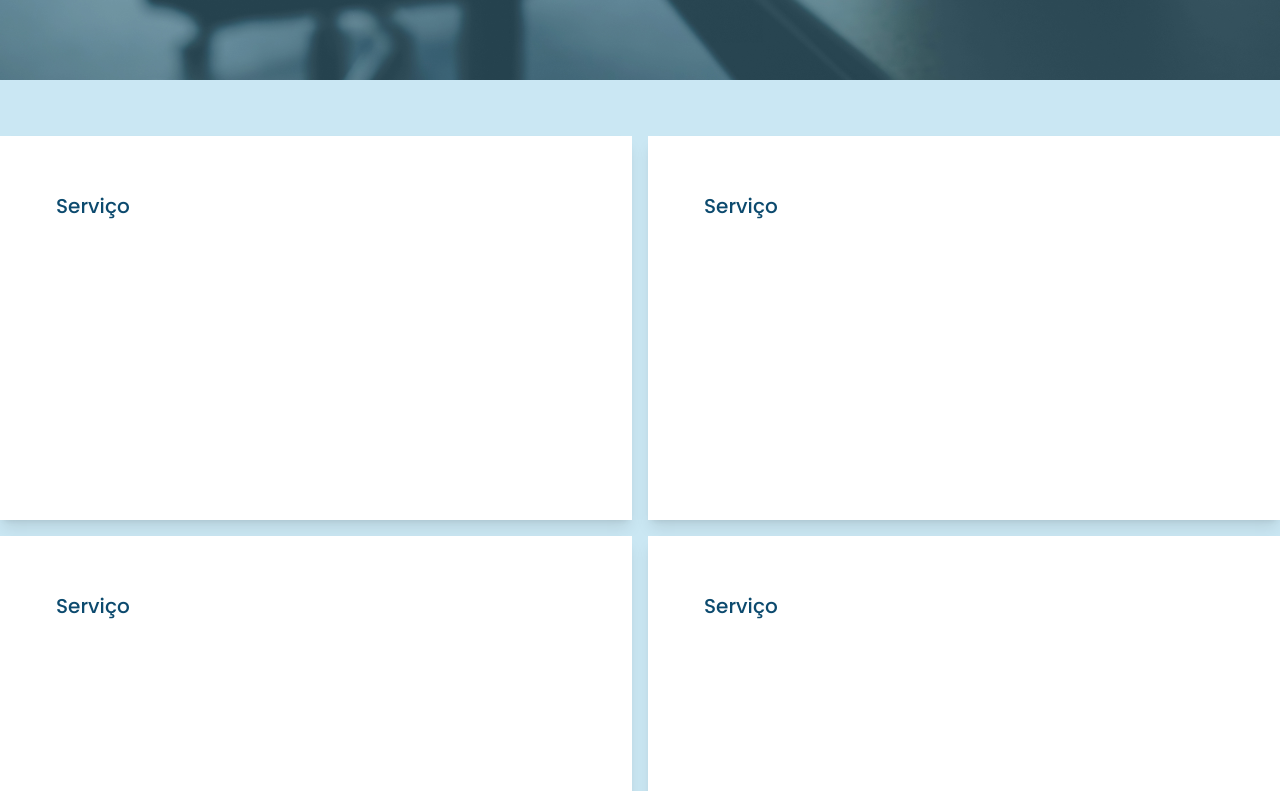
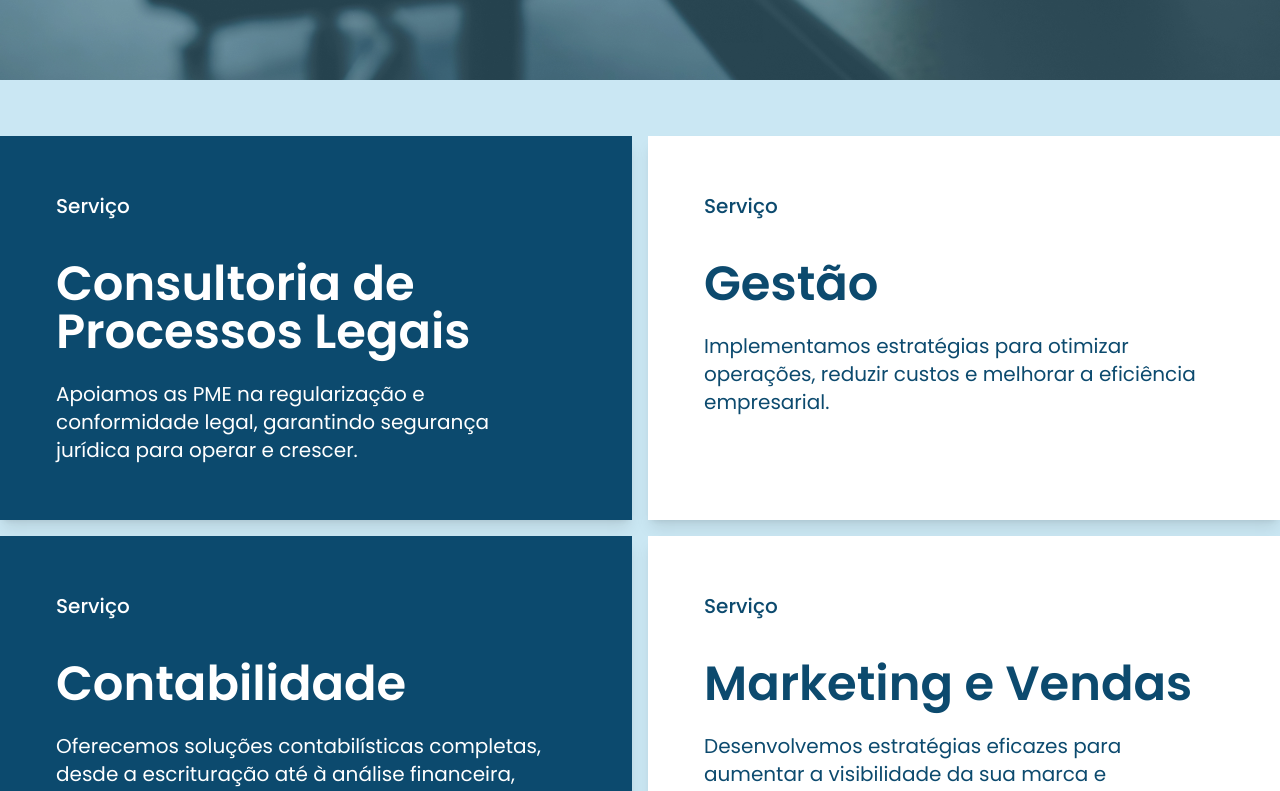
Before and after one commit to alexandre-mahumane/2em-front, a React (Vite) app: page /service in a window 1280 px wide. Shown: the part 720-1511 px from the top of the page. Built offline with nearby package versions, Linux system fonts and the light colour scheme.

Commit message:
update services array

```diff
--- a/src/pages/service.jsx
+++ b/src/pages/service.jsx
@@ -8,28 +8,28 @@ import { motion } from "motion/react";
 export const Service = () => {
   const data = [
     {
-      serviço: "Consultoria de Processos Legais",
-      descrição:
+      service: "Consultoria de Processos Legais",
+      description:
         "Apoiamos as PME na regularização e conformidade legal, garantindo segurança jurídica para operar e crescer.",
-      variante: 1,
+      variant: 1,
     },
     {
-      serviço: "Gestão",
-      descrição:
+      service: "Gestão",
+      description:
         "Implementamos estratégias para otimizar operações, reduzir custos e melhorar a eficiência empresarial.",
-      variante: 2,
+      variant: 2,
     },
     {
-      serviço: "Contabilidade",
-      descrição:
+      service: "Contabilidade",
+      description:
         "Oferecemos soluções contabilísticas completas, desde a escrituração até à análise financeira, para manter a sua empresa saudável.",
-      variante: 1,
+      variant: 1,
     },
     {
-      serviço: "Marketing e Vendas",
-      descrição:
+      service: "Marketing e Vendas",
+      description:
         "Desenvolvemos estratégias eficazes para aumentar a visibilidade da sua marca e impulsionar as suas vendas.",
-      variante: 2,
+      variant: 2,
     },
   ];
 
```
